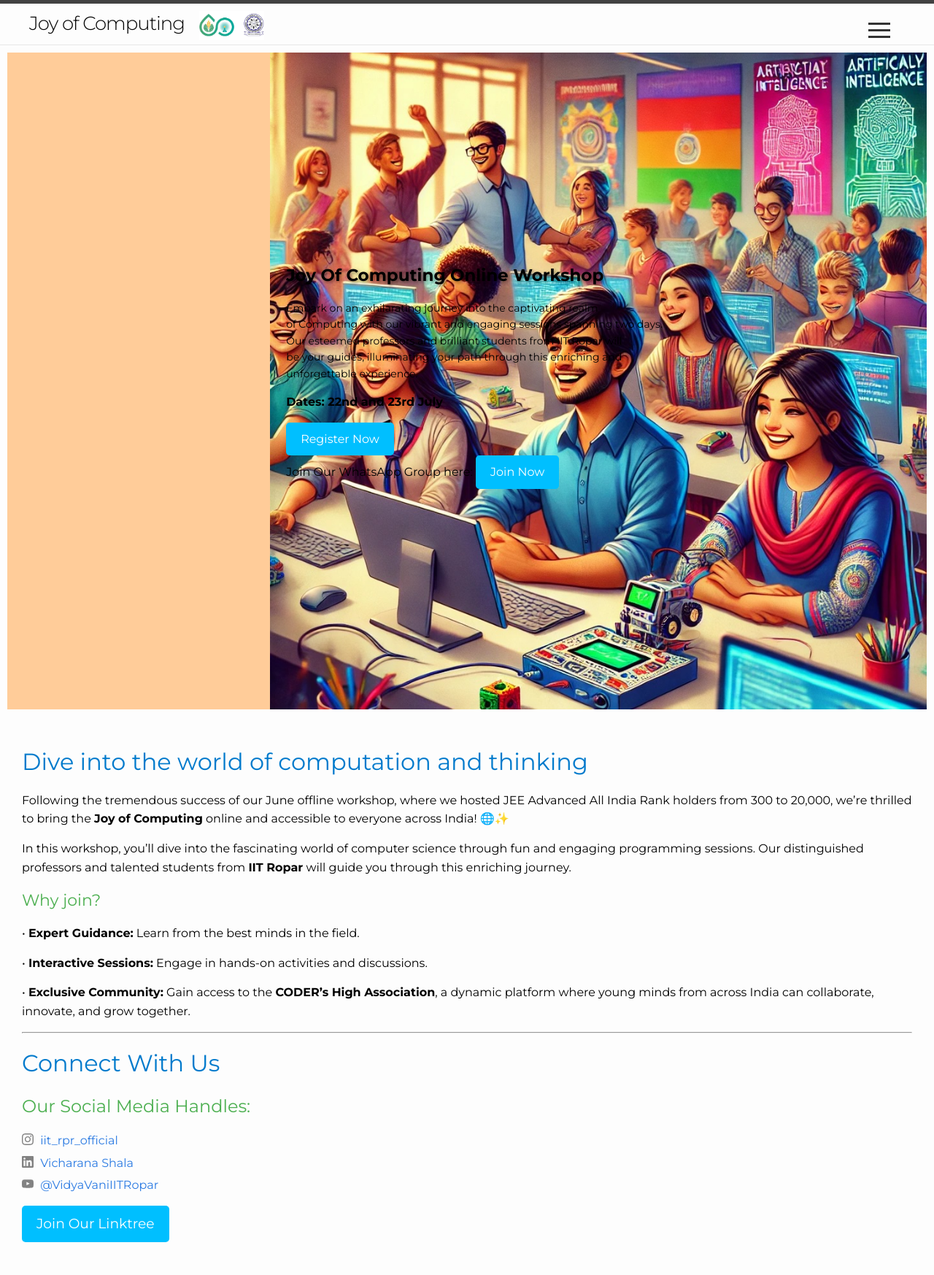
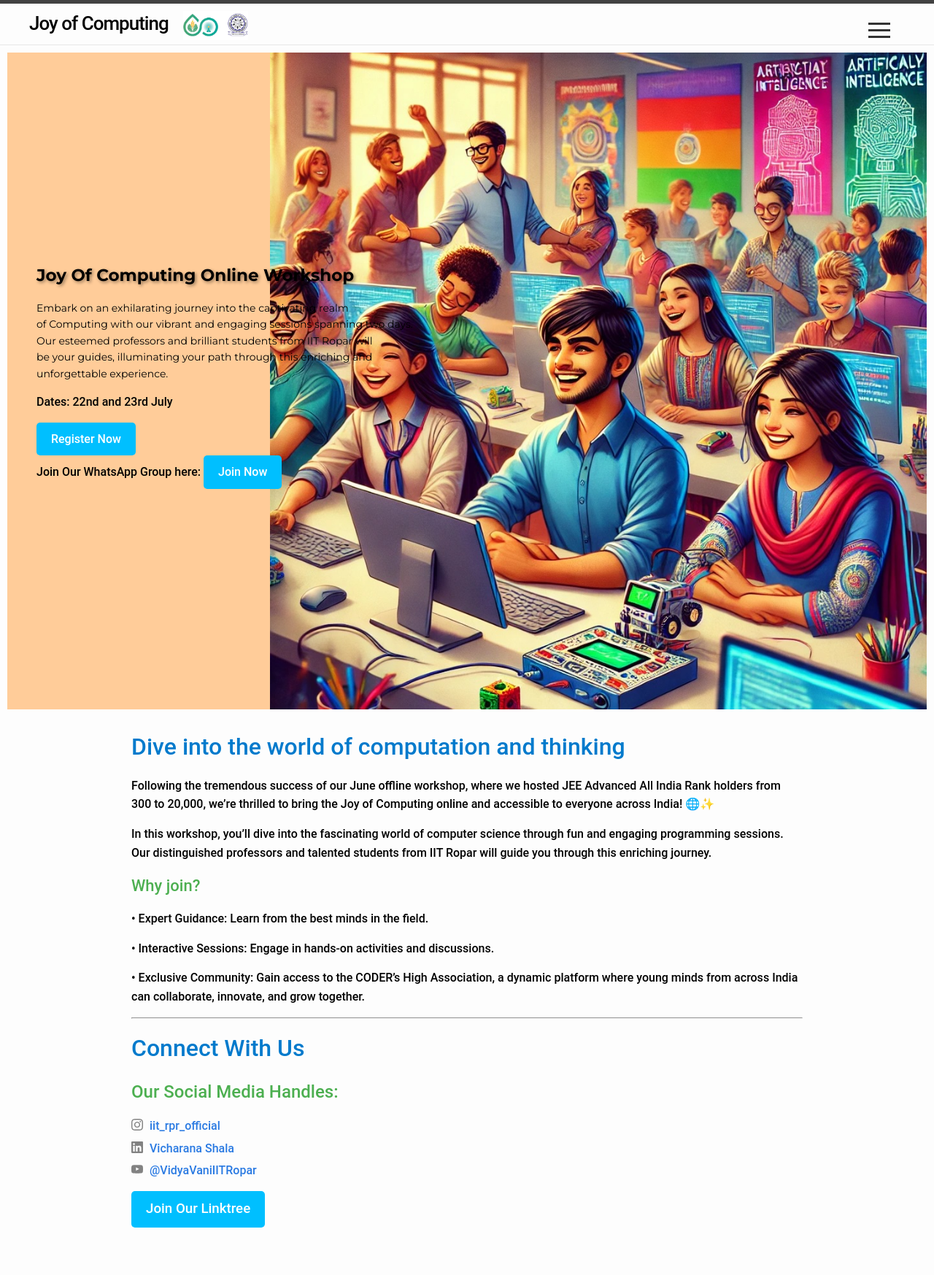
Before and after one commit to sudarshansudarshan/joc, a Jekyll site: the page built from index.markdown, in a window 1280 px wide. Shown: the whole page at 73% size. Built offline with Jekyll 4.4.1, drawn with Linux system fonts in a browser that asks for light colours; after the commit the page ends 1707 px from its top, so only the background shows below that.

Commit message:
Update home.html

```diff
--- a/_layouts/home.html
+++ b/_layouts/home.html
@@ -8,43 +8,60 @@ layout: default
   <meta name="viewport" content="width=device-width, initial-scale=1.0">
   <title>Swagatam</title>
   <link rel="preconnect" href="https://fonts.googleapis.com">
-  <link rel="preconnect" href="https://fonts.gstatic.com" crossorigin>
-  <link href="https://fonts.googleapis.com/css2?family=Montserrat:ital,wght@0,100..900;1,100..900&display=swap" rel="stylesheet">
+<link rel="preconnect" href="https://fonts.gstatic.com" crossorigin>
+<link href="https://fonts.googleapis.com/css2?family=Montserrat:ital,wght@0,100..900;1,100..900&display=swap" rel="stylesheet">
   <style>
     body {
-      font-family: 'Montserrat', sans-serif; /* Use Montserrat font for consistency */
+      font-family: 'Roboto Medium', sans-serif; /* Use Roboto font or any other preferred font */
       font-size: 16px;
       line-height: 1.6;
-      color: #000; /* Default text color */
+      color: #000000; /* Default text color */
       margin: 0;
       padding: 0;
       width: 100%;
+      /*background-image: url('images/bgg1.png');
+      background-size: contain; /* Set the width and height of the background image */
+      /*background-repeat: no-repeat;
+      background-position: center top;
+       /* Center the background image */
+      <!-- background-color: #ffdbac;-->
     }
+  /*.home {
+      max-width: 100%;
+      margin: 0 auto;
+      padding: 10px;
+    }*/
     .home {
       max-width: 100%;
       margin: 0 auto;
       padding: 10px;
     }
+
     .navigation {
       margin-bottom: 20px;
     }
+
     .navigation ul {
       list-style: none;
       padding: 0;
       margin: 0;
     }
+
     .navigation ul li {
       display: inline;
       margin-right: 20px;
     }
+
     .navigation ul li a {
       text-decoration: none;
       color: #333;
       font-weight: bold;
     }
+
     .navigation li a:hover {
       color: #ff6600; /* Change color on hover */
     }
+
     .hero-section {
       width: 100%;
       height: 100vh; /* Adjust height as needed */
@@ -54,24 +71,33 @@ layout: default
       background-position: center top;
       display: flex;
       align-items: center; /* Center content vertically */
-      justify-content: center; /* Center content horizontally */
+      justify-content: left; /* Center content horizontally */
       color: white; /* Set default text color */
       text-align: center; /* Center text */
+      /* margin-top: 100px; */
     }
+
+    .hero-image {
+      max-width: 100%;
+      height: auto;
+    }
+
     .hero-text {
       margin-top: 20px;
     }
+
     .hero-text h2 {
       font-size: 2.5em; /* Larger font size for heading */
       margin-bottom: 10px;
       color: #FFFFFF;
-      text-shadow: 2px 2px 4px rgba(0, 0, 0, 0.4);
     }
+
     .hero-text p {
       font-size: 1.2em;
       margin-bottom: 20px;
       color: #FFFFFF;
     }
+
     .btn {
       display: inline-block;
       padding: 10px 20px;
@@ -81,53 +107,106 @@ layout: default
       border-radius: 5px;
       transition: background-color 0.3s;
     }
+
     .btn:hover {
       background-color: #008CBA;
     }
+
+    .post-list-heading {
+      font-size: 1.5em;
+      margin-bottom: 20px;
+    }
+
+    .post-list li {
+      margin-bottom: 20px;
+    }
+
+    .post-meta {
+      font-size: 0.9em;
+      color: #666;
+    }
+
+    .post-link {
+      color: #333;
+      text-decoration: none;
+      transition: color 0.3s;
+    }
+
+    .post-link:hover {
+      color: #ff6600; /* Change color on hover */
+    }
+
     .content {
-      text-align: left;
-      padding: 20px;
+            text-align: left;
     }
-    @media (max-width: 768px) {
-      .hero-section {
-        flex-direction: column;
-        height: auto; /* Adjust height for smaller screens */
-        padding: 20px;
-        background-size: cover;
-      }
-      .hero-text h2 {
-        font-size: 1.8em; /* Smaller font size for smaller screens */
-      }
-      .hero-text p {
-        font-size: 1em; /* Adjust font size */
-      }
-      .content {
-        padding: 10px;
-      }
+
+    .svg-icon {
+      width: 16px;
+      height: 16px;
     }
+
+
   </style>
 </head>
 <body>
 <div class="home">
+  <!--{%- if page.title -%}
+    <h1 class="page-heading">{{ page.title }}  </h1>
+  {%- endif -%}-->
+
+
   <div class="hero-section" style="width: 100%; background-color: #ffcc99; background-image: url('images/joc image.jpg'); background-size: contain; background-repeat: no-repeat; background-position: right top;">
     <div class="content" style="padding-left: 40px;">
+<!--       <h2 style="color: black;"><b> Joy Of Computing Online Workshop</b></h2> -->
       <h2 style="color: black; font-family: 'Montserrat', sans-serif; font-size: 23px; text-shadow: 2px 2px 4px rgba(0, 0, 0, 0.4);"><b>Joy Of Computing Online Workshop</b></h2>
+
       <p style="color: black; font-family: 'Montserrat', sans-serif; font-size: 14px">
         Embark on an exhilarating journey into the captivating realm <br>of Computing with our vibrant and engaging sessions spanning two days. <br>Our esteemed professors and brilliant students from IIT Ropar will <br>be your guides, illuminating your path through this enriching and <br>unforgettable experience.
       </p>
+
       <p style="color: black;"><b>Dates: 22nd and 23rd July</b></p>
+
       <a href="https://forms.gle/HP18PAvap6ifJ8EG8" class="btn">Register Now</a>
       <br>
+
       <p style="color: black;">
         Join Our WhatsApp Group here:
         <a href="https://chat.whatsapp.com/J4Na1mTOXqY3xCPWGv64sz" class="btn">Join Now</a>
       </p>
+
     </div>
   </div>
   <br>
-  <div class="content">
-    {{ content }}
+  <div class="content" style="padding-left: 170px; padding-right: 170px ;">
+  {{ content }}
   </div>
+
+ <!-- {%- if site.posts.size > 0 -%}
+    <div class="recent-posts">
+      <h1 class="post-list-heading">Recent Posts</h1>
+      <ul class="post-list">
+        {%- for post in site.posts limit: 1 -%}
+        <li>-->
+        <!--  {%- assign date_format = site.minima.date_format | default: "%b %-d, %Y" -%}
+          <span class="post-meta">{{ post.date | date: date_format }}</span>
+
+            <a class="post-link" href="/aicamp/dashboard/">
+              <h6>
+              Matrix Mystics
+              </h6>
+            </a> -->
+
+          {%- if site.show_excerpts -%}
+            {{ post.excerpt }}
+          {%- endif -%}
+        </li>
+        {%- endfor -%}
+      </ul>
+      <!-- <a href="" class="btn">View All Posts</a> -->
+    </div>
+  {%- endif -%}
+
+
 </div>
 </body>
 </html>
```
